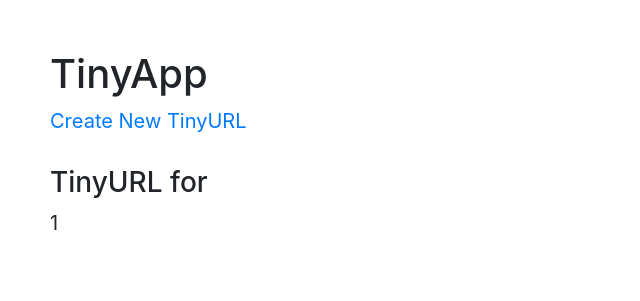
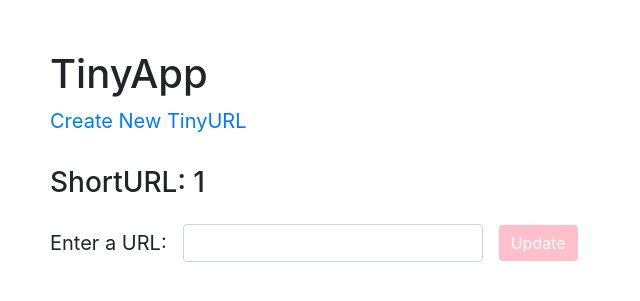
Before and after one commit to estellajaysong/tinyApp, a Node server app: page /urls/1 in a window 1280 px wide. Shown: the top 301 px of the page, without its empty margins (0-640 px from the left). Run offline with Node 20, Linux system fonts and the light colour scheme; some libraries are stand-ins or nearby versions.

Commit message:
added update feature that updates the longURL that the shortURL links to

```diff
--- a/express_server.js
+++ b/express_server.js
@@ -48,6 +48,17 @@ app.get("/u/:shortURL", (req, res) => {
   }
   res.redirect(longURL);
 });
+app.get("/urls/:shortURL/delete", (req, res) => {
+  delete urlDatabase[req.params.shortURL]
+  res.redirect('/urls');
+});
+app.post("/urls/:shortURL/update", (req, res) => {
+  let newURL = req.body.newURL
+  urlDatabase[req.body.shortURL] = newURL
+  res.redirect('/urls')
+});
+
+
 
 app.listen(PORT, () => {
   console.log(`Example app listening on port ${PORT}!`);
--- a/views/urls_index.ejs
+++ b/views/urls_index.ejs
@@ -11,13 +11,14 @@
 
 <body style="font-size:20px; padding:50px;">
   <% include ./partials/_header.ejs %>
-  <a href="urls/new">Create New TinyURL</a>
+  <a href="new">Create New TinyURL</a>
   <br>
   <br>
   <h3>My URLs</h3>
 <ul style="list-style-type:circle;">
   <%for (url in urls) {%>
   <li><%= url + ": " + urls[url] %></li>
+  <form method="POST" action="/urls/<%= url %>/delete"><button type="delete" style="background-color:#FFC0CB; border: none" class="btn btn-primary">delete &#128465;</button></form>
   <%}%>
 </ul>
 
--- a/views/urls_show.ejs
+++ b/views/urls_show.ejs
@@ -14,10 +14,15 @@
   <a href="new">Create New TinyURL</a>
   <br>
   <br>
-  <h3>TinyURL for <%= longURL %></h3>
-  <%= shortURL %>
-<br>
-
+  <h3>ShortURL: <%= shortURL %></h3>
+<form class="form-inline" action="/urls/<%= shortURL %>/update" method="POST">
+<input type="hidden" name="shortURL" value="<%= shortURL %>" />
+  <div class="form-group mb-2">
+    <label for="newURL">Enter a URL:</label>
+    <input class="form-control" type="text" name="newURL" placeholder="<%= longURL %>" style="width: 300px; margin: 1em">
+    <button type="update" style="background-color:#FFC0CB; border: none" class="btn btn-primary">Update</button>
+  </div>
+</form>
 
 </body>
 </html>
```
